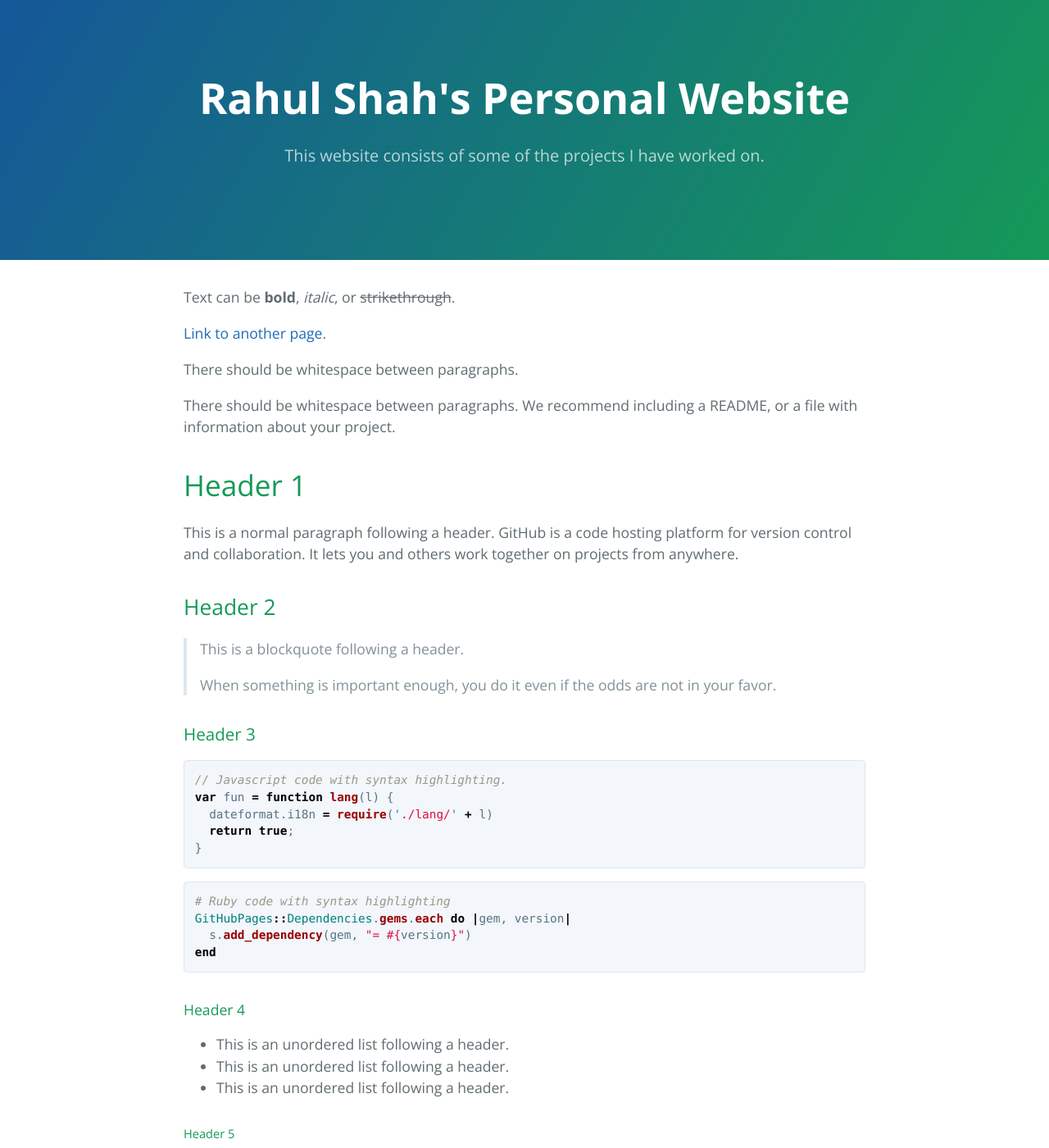
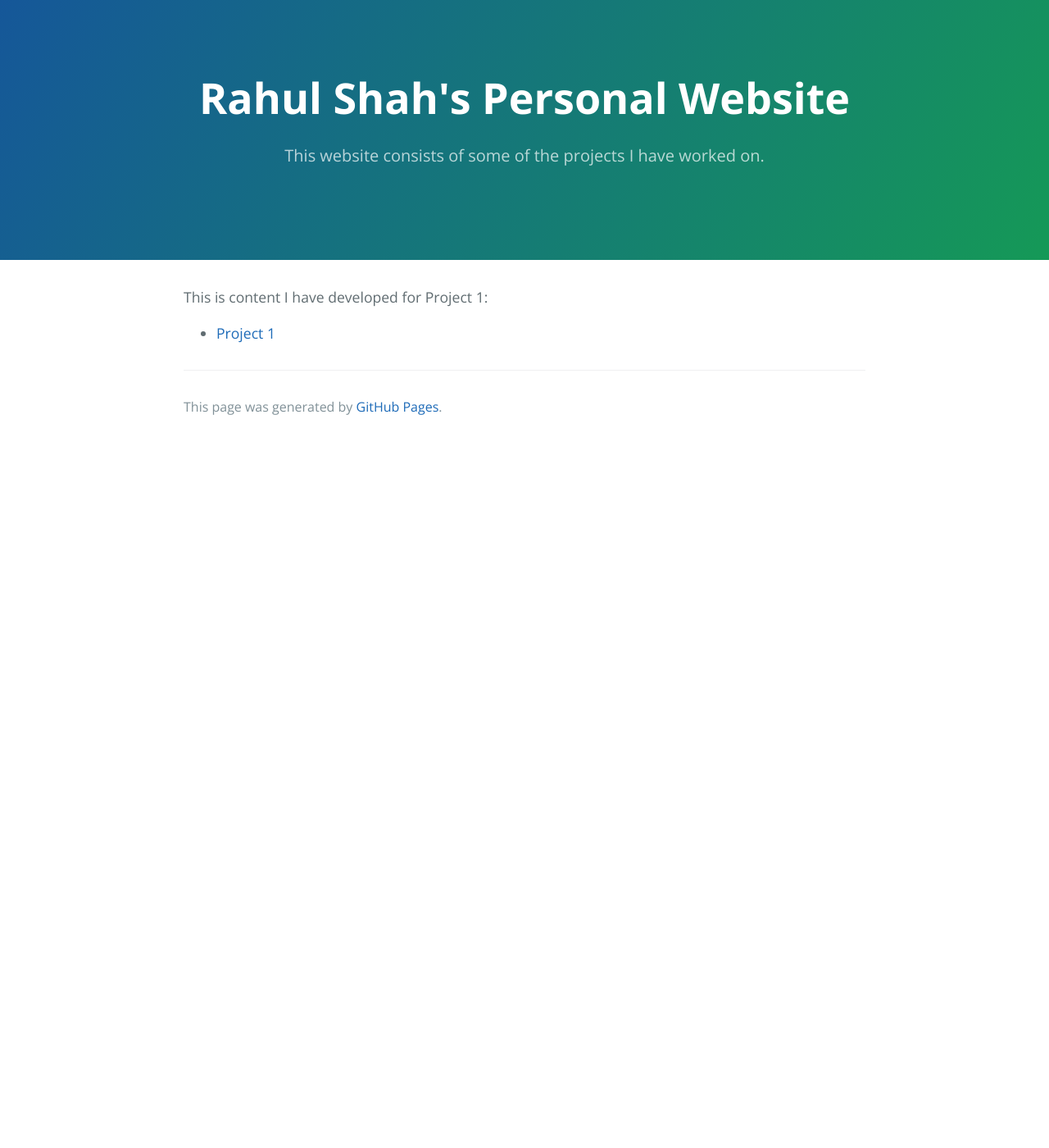
Before and after one commit to ghrahulshah/ghrahulshah.github.io, a Jekyll site: the page built from index.md, in a window 1280 px wide and 1400 px high. Shown: the whole window at 82% size. Built offline with Jekyll 4.4.1, drawn with Linux system fonts in a browser that asks for light colours; our own code applies the rules of GitHub Pages for plain Markdown files; some of the changed text lies outside the part shown.

Commit message:
Update index.md

````diff
--- a/index.md
+++ b/index.md
@@ -3,122 +3,5 @@
 description: This website consists of some of the projects I have worked on.
 ---
 
-Text can be **bold**, _italic_, or ~~strikethrough~~.
-
-[Link to another page](./another-page.html).
-
-There should be whitespace between paragraphs.
-
-There should be whitespace between paragraphs. We recommend including a README, or a file with information about your project.
-
-# Header 1
-
-This is a normal paragraph following a header. GitHub is a code hosting platform for version control and collaboration. It lets you and others work together on projects from anywhere.
-
-## Header 2
-
-> This is a blockquote following a header.
->
-> When something is important enough, you do it even if the odds are not in your favor.
-
-### Header 3
-
-```js
-// Javascript code with syntax highlighting.
-var fun = function lang(l) {
-  dateformat.i18n = require('./lang/' + l)
-  return true;
-}
-```
-
-```ruby
-# Ruby code with syntax highlighting
-GitHubPages::Dependencies.gems.each do |gem, version|
-  s.add_dependency(gem, "= #{version}")
-end
-```
-
-#### Header 4
-
-*   This is an unordered list following a header.
-*   This is an unordered list following a header.
-*   This is an unordered list following a header.
-
-##### Header 5
-
-1.  This is an ordered list following a header.
-2.  This is an ordered list following a header.
-3.  This is an ordered list following a header.
-
-###### Header 6
-
-| head1        | head two          | three |
-|:-------------|:------------------|:------|
-| ok           | good swedish fish | nice  |
-| out of stock | good and plenty   | nice  |
-| ok           | good `oreos`      | hmm   |
-| ok           | good `zoute` drop | yumm  |
-
-### There's a horizontal rule below this.
-
-* * *
-
-### Here is an unordered list:
-
-*   Item foo
-*   Item bar
-*   Item baz
-*   Item zip
-
-### And an ordered list:
-
-1.  Item one
-1.  Item two
-1.  Item three
-1.  Item four
-
-### And a nested list:
-
-- level 1 item
-  - level 2 item
-  - level 2 item
-    - level 3 item
-    - level 3 item
-- level 1 item
-  - level 2 item
-  - level 2 item
-  - level 2 item
-- level 1 item
-  - level 2 item
-  - level 2 item
-- level 1 item
-
-### Small image
-
-![Octocat](https://github.githubassets.com/images/icons/emoji/octocat.png)
-
-### Large image
-
-![Branching](https://guides.github.com/activities/hello-world/branching.png)
-
-
-### Definition lists can be used with HTML syntax.
-
-<dl>
-<dt>Name</dt>
-<dd>Godzilla</dd>
-<dt>Born</dt>
-<dd>1952</dd>
-<dt>Birthplace</dt>
-<dd>Japan</dd>
-<dt>Color</dt>
-<dd>Green</dd>
-</dl>
-
-```
-Long, single-line code blocks should not wrap. They should horizontally scroll if they are too long. This line should be long enough to demonstrate this.
-```
-
-```
-The final element.
-```
+This is content I have developed for Project 1:
+- [Project 1](/Project 1/index.md)
````
